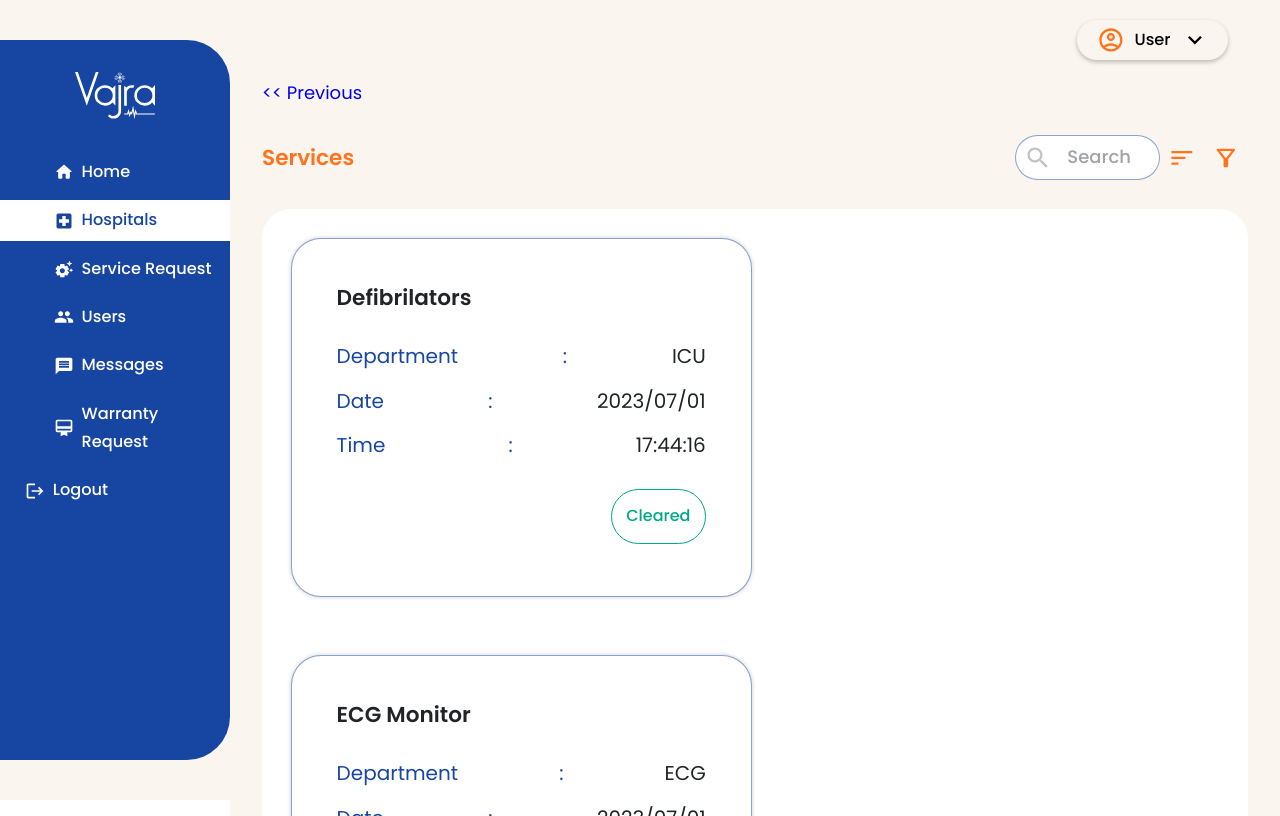
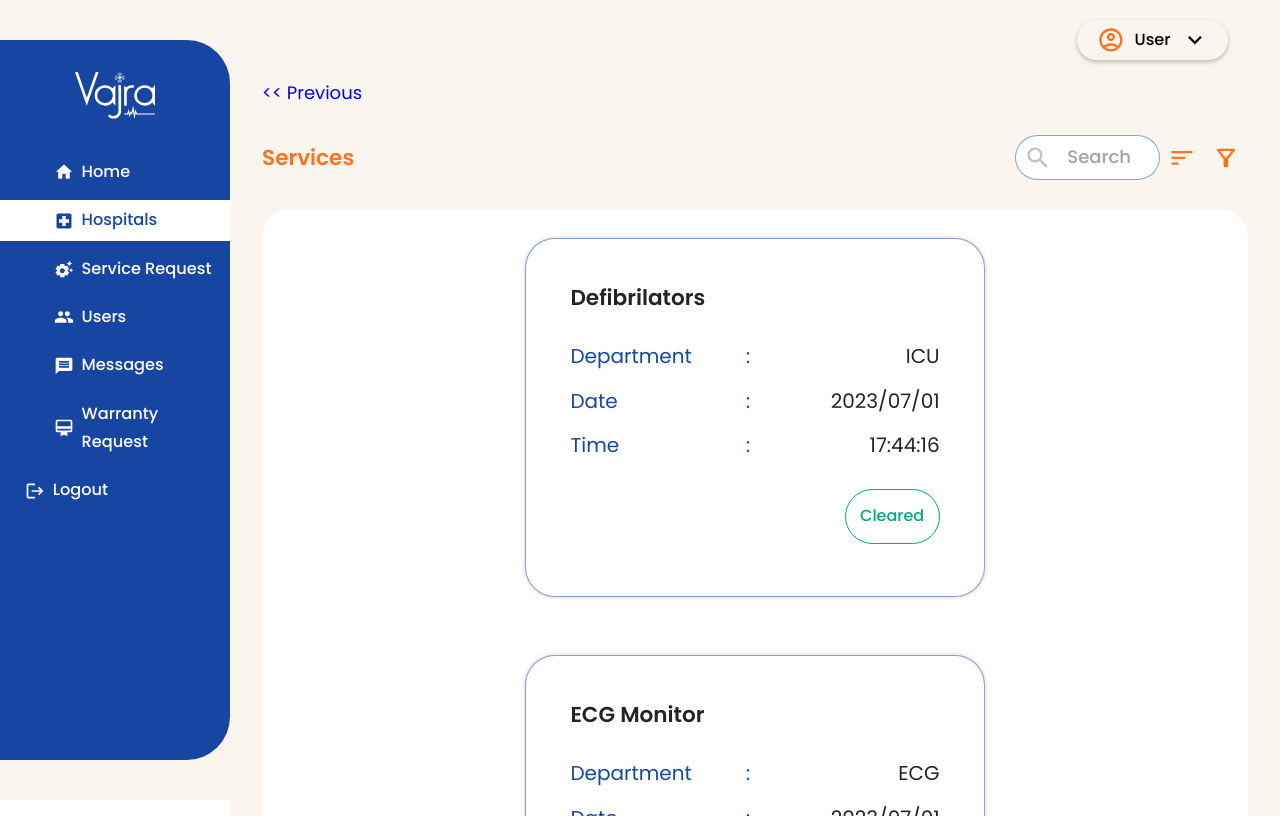
Before and after one commit to Abhistacker1705/VajraAdmin, a React (Vite) app: page /home/hosp/1/services in a window 1280 px wide. Built offline with nearby package versions, Linux system fonts and the light colour scheme; sample sign-in values are in the browser's storage.

Commit message:
Updated IncidentandServicegrid

```diff
--- a/src/components/AllHospital/IncidentAndServiceGrid.jsx
+++ b/src/components/AllHospital/IncidentAndServiceGrid.jsx
@@ -23,7 +23,7 @@ const IncidentAndServiceGrid = ({data}) => {
         container
         width="100%"
         gap="4rem"
-        justifyContent={{mobile: "center", laptop: "start"}}>
+        justifyContent={{mobile: "center", laptop: "space-around"}}>
         {data?.map((request, index) => (
           <Grid
             sx={{textDecoration: "none", width: "32rem"}}
@@ -58,6 +58,10 @@ const IncidentAndServiceGrid = ({data}) => {
                   gap="1rem"
                   marginBottom="2rem">
                   <Box display="flex" justifyContent="space-between">
+                    <Box
+                      display="flex"
+                      justifyContent="space-between"
+                      width="25ch">
                       <Typography
                         sx={{
                           fontSize: "20px",
@@ -74,6 +78,7 @@ const IncidentAndServiceGrid = ({data}) => {
                         }}>
                         :
                       </Typography>
+                    </Box>
                     <Typography
                       display="flex"
                       sx={{
@@ -85,6 +90,10 @@ const IncidentAndServiceGrid = ({data}) => {
                     </Typography>
                   </Box>
                   <Box display="flex" justifyContent="space-between">
+                    <Box
+                      display="flex"
+                      justifyContent="space-between"
+                      width="25ch">
                       <Typography
                         sx={{
                           fontSize: "20px",
@@ -101,6 +110,7 @@ const IncidentAndServiceGrid = ({data}) => {
                         }}>
                         :
                       </Typography>
+                    </Box>
                     <Typography
                       display="flex"
                       sx={{
@@ -112,6 +122,10 @@ const IncidentAndServiceGrid = ({data}) => {
                     </Typography>
                   </Box>
                   <Box display="flex" justifyContent="space-between">
+                    <Box
+                      display="flex"
+                      justifyContent="space-between"
+                      width="25ch">
                       <Typography
                         sx={{
                           fontSize: "20px",
@@ -128,6 +142,7 @@ const IncidentAndServiceGrid = ({data}) => {
                         }}>
                         :
                       </Typography>
+                    </Box>
                     <Typography
                       display="flex"
                       sx={{
```
Lines whose indentation alone changed are shown as unchanged.
